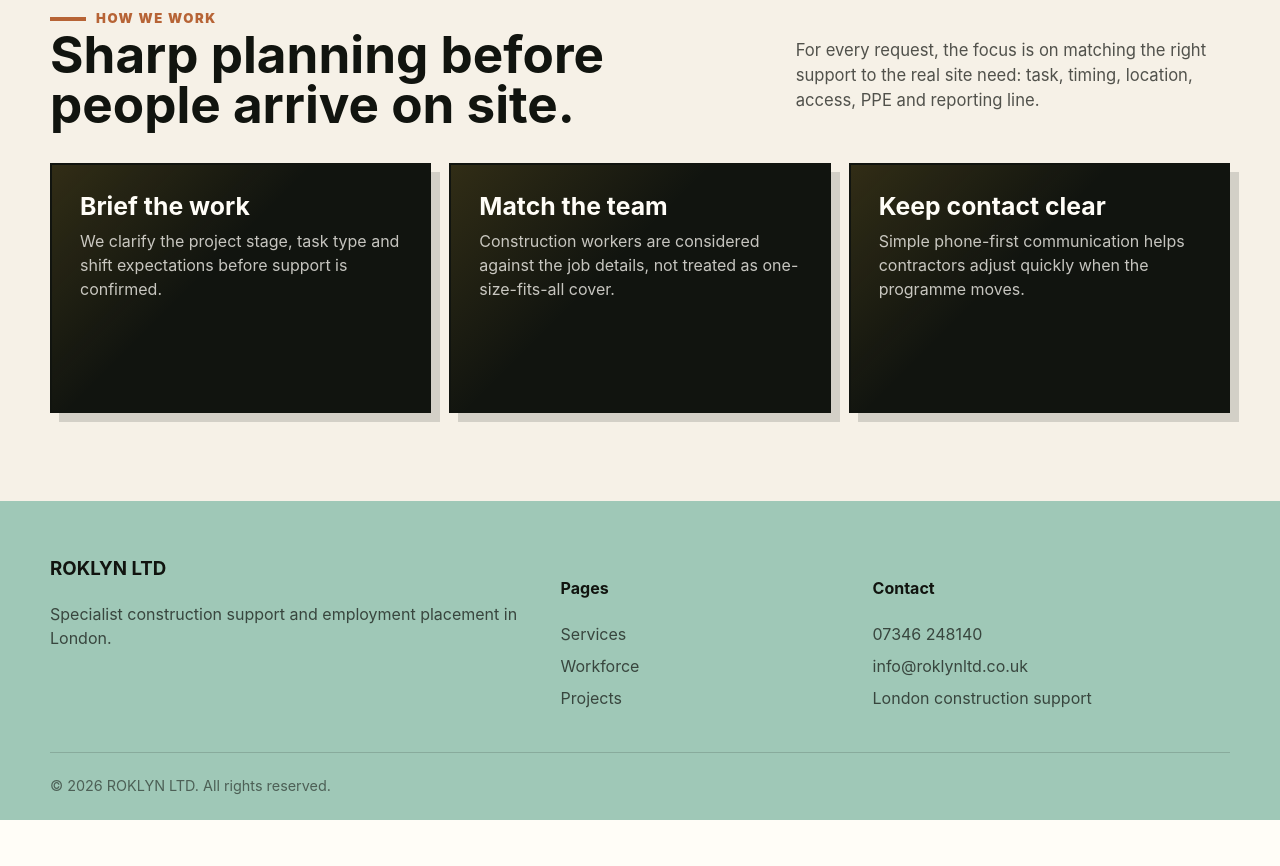
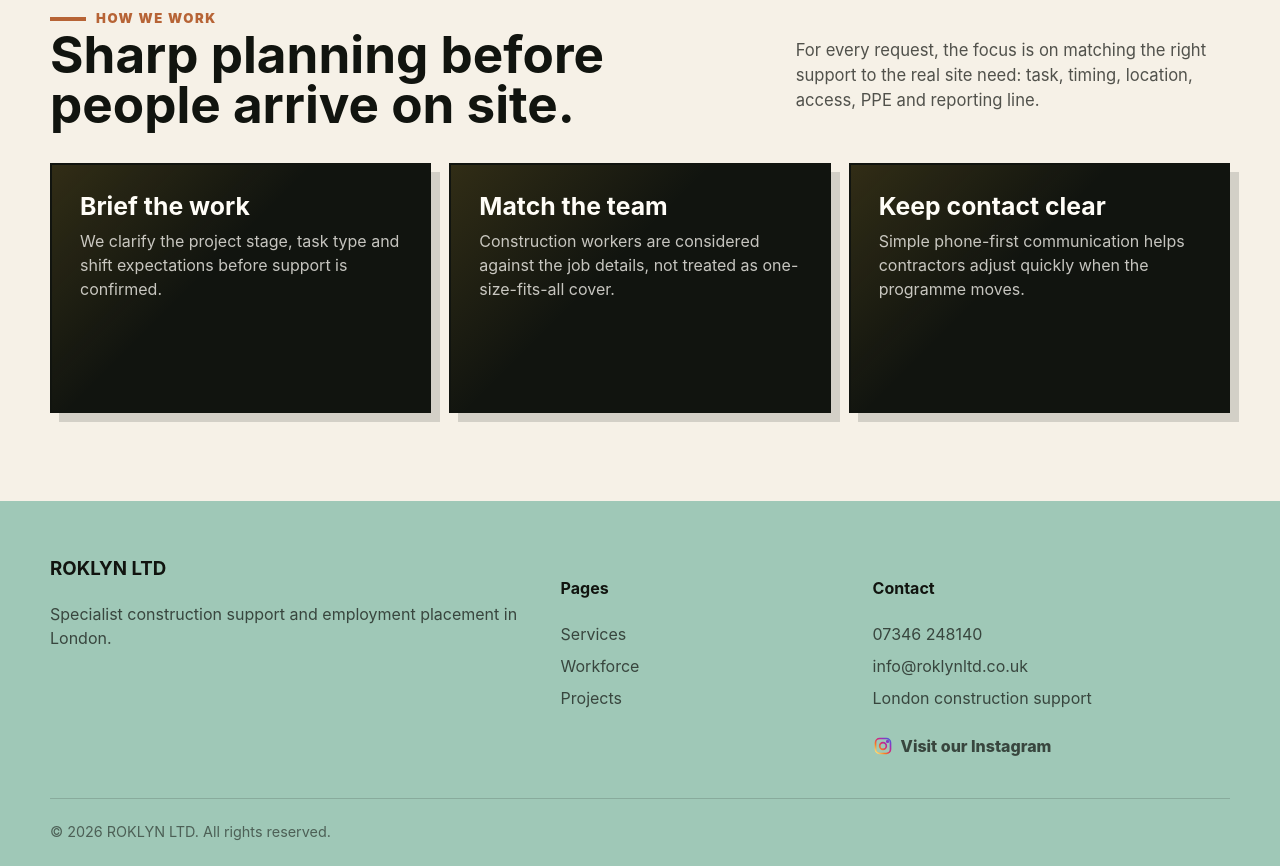
Before and after one commit to tanyak26/roklyn-ltd., a website: page about.html in a window 1280 px wide. Shown: the part 1414-2280 px from the top of the page. Before the commit the page ends 2234 px from the top, so only its background shows below. Drawn offline with Linux system fonts and the light colour scheme.

Commit message:
Add Instagram footer link

```diff
--- a/about.html
+++ b/about.html
@@ -37,7 +37,7 @@
         </div>
       </section>
     </main>
-    <footer class="footer"><div class="footer__inner"><div class="footer__grid"><div><h3>ROKLYN LTD</h3><p>Specialist construction support and employment placement in London.</p></div><div><h4>Pages</h4><ul><li><a href="services.html">Services</a></li><li><a href="workforce.html">Workforce</a></li><li><a href="projects.html">Projects</a></li></ul></div><div><h4>Contact</h4><ul><li><a href="tel:+447346248140">07346 248140</a></li><li><a href="mailto:info@roklynltd.co.uk">info@roklynltd.co.uk</a></li><li>London construction support</li></ul></div></div><div class="footer__bottom">© 2026 ROKLYN LTD. All rights reserved.</div></div></footer>
+    <footer class="footer"><div class="footer__inner"><div class="footer__grid"><div><h3>ROKLYN LTD</h3><p>Specialist construction support and employment placement in London.</p></div><div><h4>Pages</h4><ul><li><a href="services.html">Services</a></li><li><a href="workforce.html">Workforce</a></li><li><a href="projects.html">Projects</a></li></ul></div><div><h4>Contact</h4><ul><li><a href="tel:+447346248140">07346 248140</a></li><li><a href="mailto:info@roklynltd.co.uk">info@roklynltd.co.uk</a></li><li>London construction support</li></ul><div class="footer__social"><a href="https://www.instagram.com/roklyn_ltd/" target="_blank" rel="noopener" aria-label="Follow ROKLYN LTD on Instagram"><svg viewBox="0 0 24 24" aria-hidden="true"><defs><linearGradient id="instagram-gradient" x1="4" y1="20" x2="20" y2="4" gradientUnits="userSpaceOnUse"><stop stop-color="#feda75"></stop><stop offset="0.28" stop-color="#fa7e1e"></stop><stop offset="0.55" stop-color="#d62976"></stop><stop offset="0.78" stop-color="#962fbf"></stop><stop offset="1" stop-color="#4f5bd5"></stop></linearGradient></defs><rect x="3" y="3" width="18" height="18" rx="5"></rect><circle cx="12" cy="12" r="4"></circle><circle cx="17.5" cy="6.5" r="1"></circle></svg><span>Visit our Instagram</span></a></div></div></div><div class="footer__bottom">© 2026 ROKLYN LTD. All rights reserved.</div></div></footer>
     <script src="assets/js/main.js"></script>
   </body>
 </html>
--- a/assets/css/styles.css
+++ b/assets/css/styles.css
@@ -818,6 +818,40 @@ textarea {
   color: var(--clay);
 }
 
+.footer__social {
+  display: flex;
+  gap: 10px;
+  margin-top: 18px;
+}
+
+.footer__social a {
+  display: inline-flex;
+  align-items: center;
+  justify-content: center;
+  gap: 8px;
+  min-height: 36px;
+  color: #d62976;
+  font-weight: 800;
+  transition: transform 0.2s ease;
+}
+
+.footer__social a:hover {
+  transform: translateY(-2px);
+}
+
+.footer__social svg {
+  flex: 0 0 auto;
+  width: 20px;
+  height: 20px;
+  fill: none;
+  stroke: url("#instagram-gradient");
+  stroke-width: 2;
+}
+
+.footer__social span {
+  color: rgba(17, 20, 15, 0.72);
+}
+
 .footer__bottom {
   margin-top: 34px;
   padding-top: 22px;
```
Also changed, not shown: contact.html (+1 -1 lines), index.html (+1 -1 lines), projects.html (+1 -1 lines), services.html (+1 -1 lines), workforce.html (+1 -1 lines).
